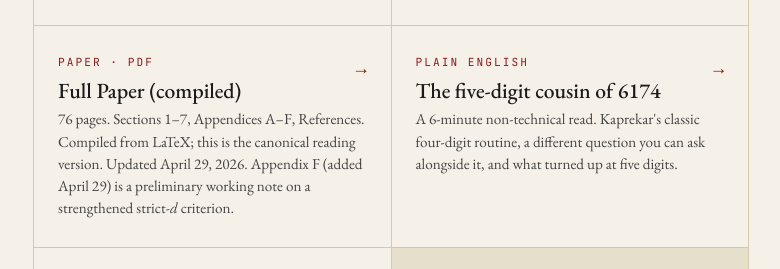
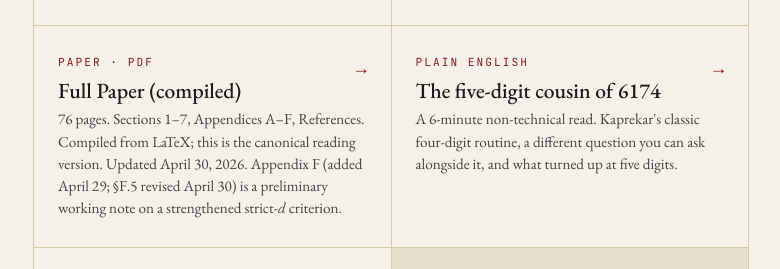
Before and after one commit to clayelmore/Kaprekar-60714, a plain HTML site: page index.html in a window 1280 px wide. Shown: the part 3432-3701 px from the top of the page, without its empty margins (249-1029 px from the left). Drawn offline with nearby package versions, Linux system fonts and the light colour scheme.

Commit message:
Paper update

```diff
--- a/index.html
+++ b/index.html
@@ -634,7 +634,7 @@
       <a class="artifact" href="paper.pdf">
         <div class="artifact-label">Paper · PDF</div>
         <div class="artifact-title">Full Paper (compiled)</div>
-        <div class="artifact-desc">76 pages. Sections 1–7, Appendices A–F, References. Compiled from LaTeX; this is the canonical reading version. Updated April 29, 2026. Appendix F (added April 29) is a preliminary working note on a strengthened strict-<em>d</em> criterion.</div>
+        <div class="artifact-desc">76 pages. Sections 1–7, Appendices A–F, References. Compiled from LaTeX; this is the canonical reading version. Updated April 30, 2026. Appendix F (added April 29; §F.5 revised April 30) is a preliminary working note on a strengthened strict-<em>d</em> criterion.</div>
         <span class="artifact-arrow">→</span>
       </a>
 
```
Also changed, not shown: 5 other files.
